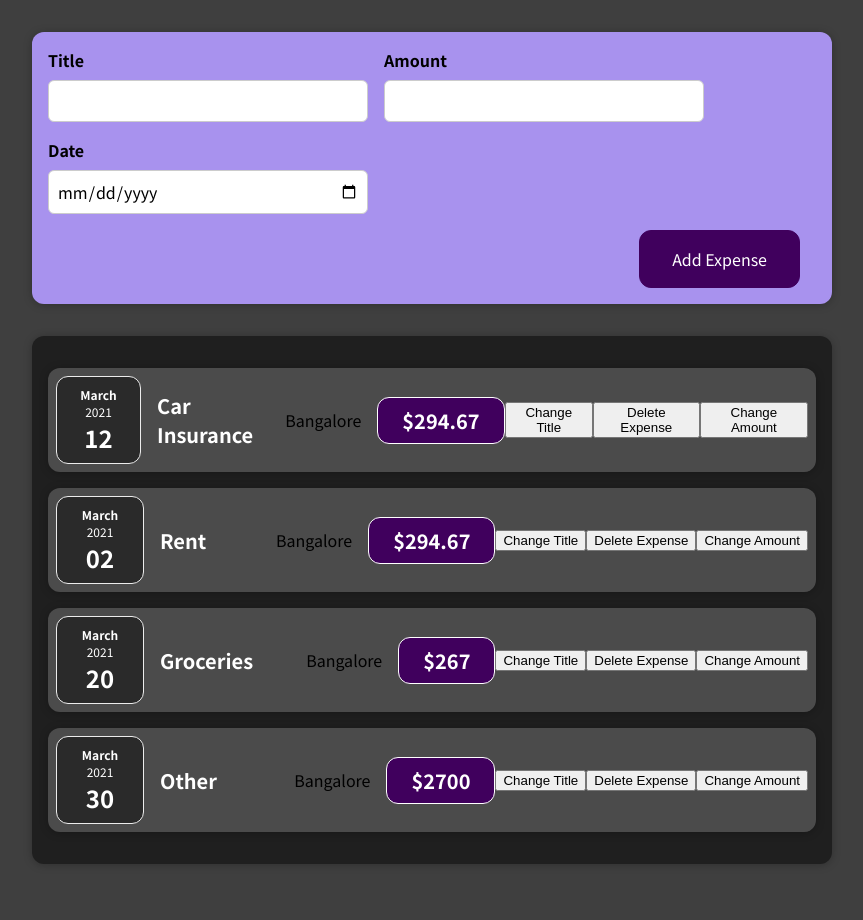
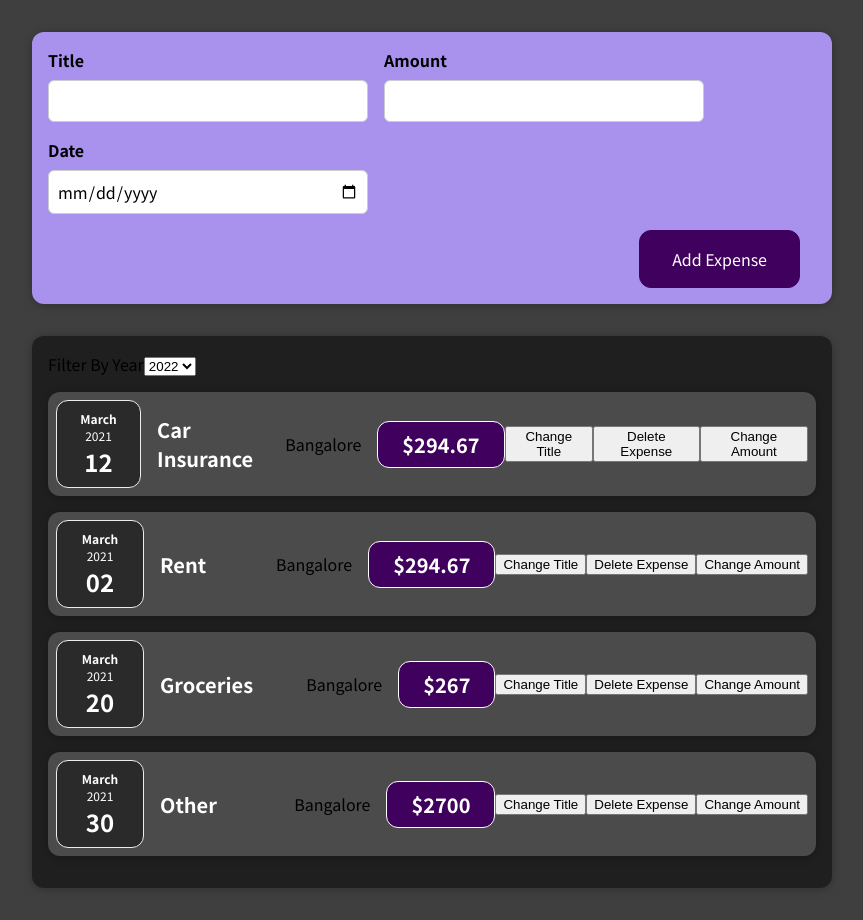
Before and after one commit to tr3atm3/TrackYourExpense, a React (Create React App) app: page / in a window 1280 px wide. Shown: the whole page, without its empty margins (208-1071 px from the left). Before the commit the page ends 896 px from the top, so only its background shows below. Built offline with nearby package versions, Linux system fonts and the light colour scheme.

Commit message:
filterComponentAdded

```diff
--- a/src/components/Expenses/Expenses.js
+++ b/src/components/Expenses/Expenses.js
@@ -1,10 +1,12 @@
 import Card from "../UI/Card";
 import ExpenseItem from "./ExpenseItem";
 import "./Expenses.css";
+import ExpensesFilter from "./ExpensesFilter";
 
 const Expenses = ({ expenses }) => {
   return (
     <Card className="expenses">
+      <ExpensesFilter />
       {expenses.map((item) => (
         <ExpenseItem
           title={item.title}
--- /dev/null
+++ b/src/components/Expenses/ExpensesFilter.css
@@ -0,0 +1,3 @@
+.expenses-filter {
+  color: white;
+}
--- /dev/null
+++ b/src/components/Expenses/ExpensesFilter.js
@@ -0,0 +1,17 @@
+import React from "react";
+
+const ExpensesFilter = () => {
+  return (
+    <div className="expenses-filter">
+      <label for="filter">Filter By Year</label>
+      <select id="filter">
+        <option>2022</option>
+        <option>2021</option>
+        <option>2020</option>
+        <option>2019</option>
+      </select>
+    </div>
+  );
+};
+
+export default ExpensesFilter;
```
